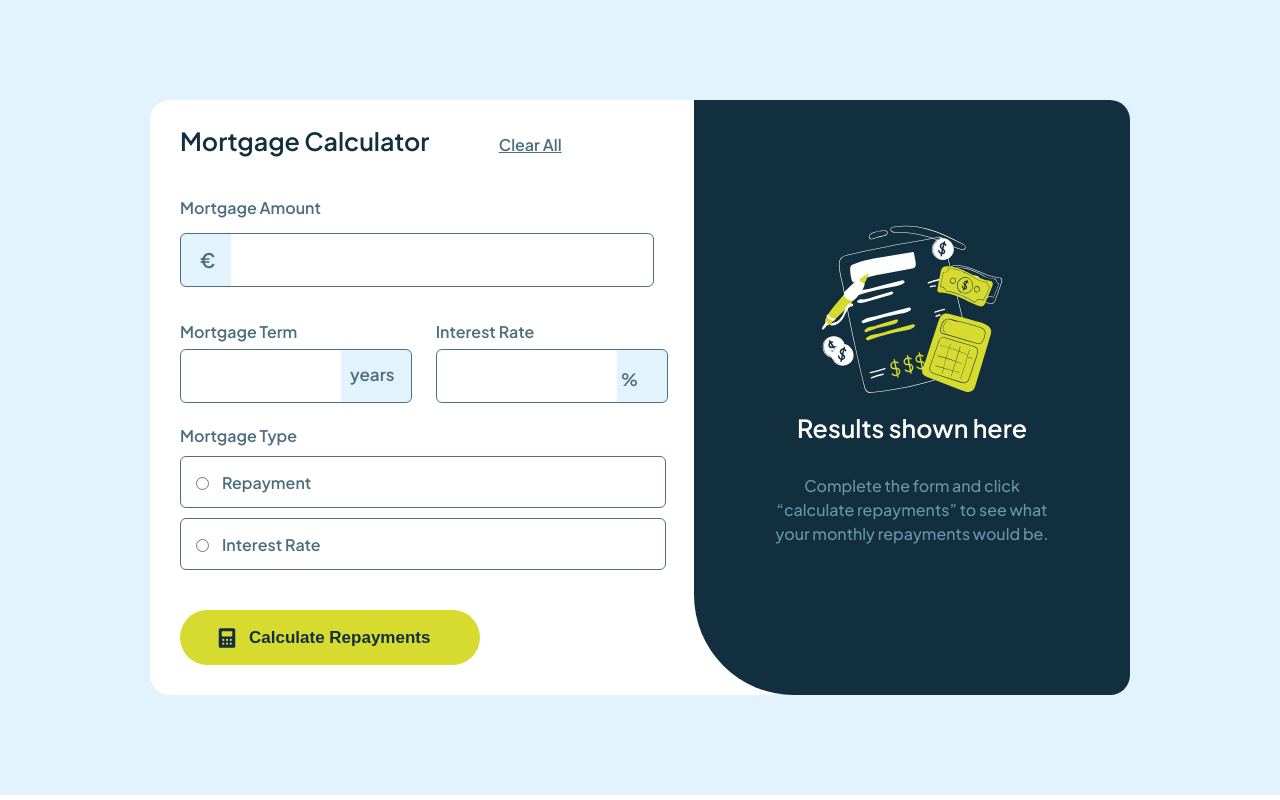
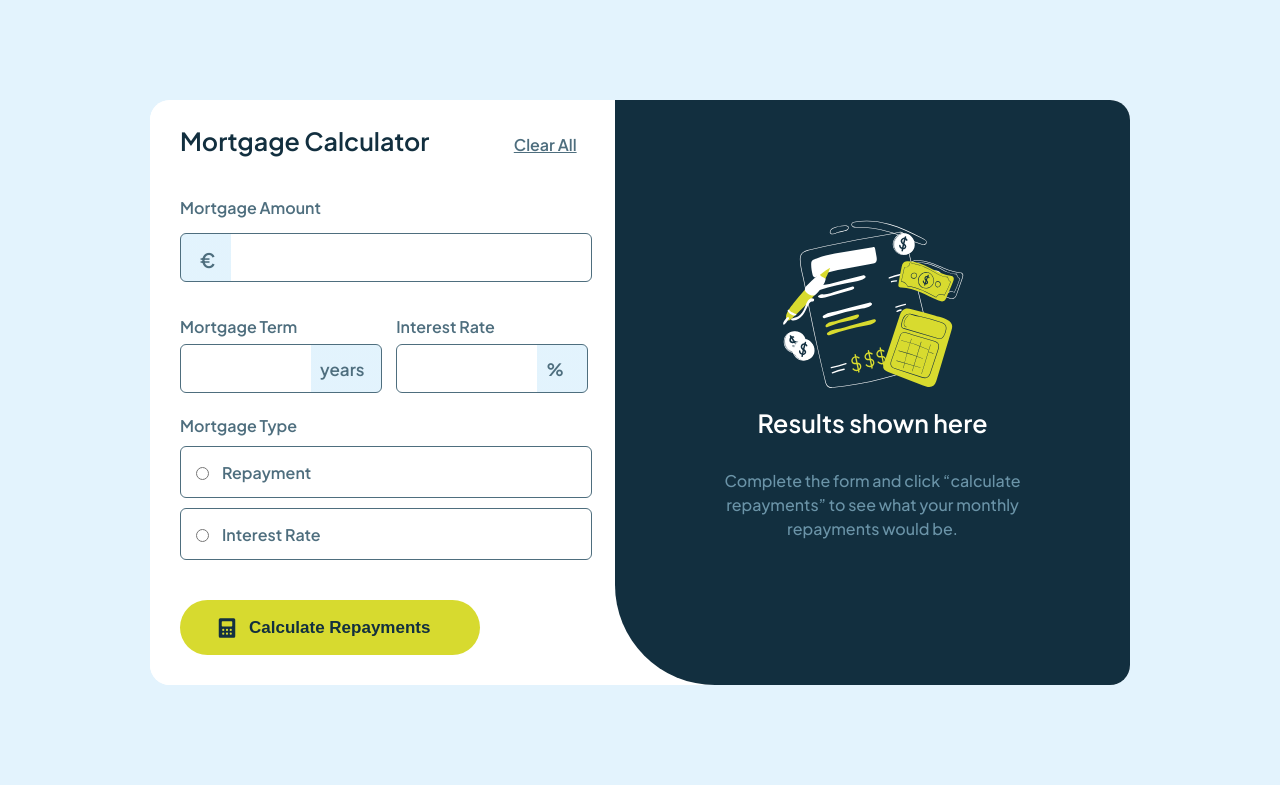
Before and after one commit to Fabiosdl/mortgage-repayment-calc, a React (Create React App) app: page / in a window 1280 px wide. Built offline with nearby package versions, Linux system fonts and the light colour scheme.

Commit message:
desktop version final

```diff
--- a/src/App.css
+++ b/src/App.css
@@ -7,6 +7,7 @@ html, body {
   font-family: 'Plus Jakarta Sans';
   font-weight: 500, 700;
   font-size: 16px;
+
 }
 
 .App-container{
@@ -17,6 +18,13 @@ html, body {
   padding-right: 150px;
   padding-top: 100px;
   padding-bottom: 100px;
+}
+
+.background-container{
+  display: flex;
+  width: 100%;
+  background-color: hsl(0, 0%, 100%);
+  border-radius: 20px;
 }
 
 .left-container, .right-container {
@@ -33,8 +41,6 @@ html, body {
   font-weight: 600;
   align-items:start;
   padding-left: 30px;
-  padding-right: 120px;
-  margin-right: -80px; /*so the left background can fill the empty space left by the right container*/
   border-top-left-radius: 20px;
   border-bottom-left-radius: 20px;
   color: hsl(202, 55%, 16%);
@@ -48,21 +54,25 @@ html, body {
 .heading a{
   font-size: 16px;
   color: hsl(200, 24%, 40%);
-  margin-left: 65px;
+  margin-left: 80px;
 }
 
 .mortgage-inputs {
   display: flex;
   flex-direction: column;
-  max-width: 100%;
+  width: 92%;
 }
 
+.amount-container {
+  display: flex;
+  flex-direction: column;
+  width: 103%;
+}
 
 .input-field {
-  height: 50px;
+  height: 45px;
   border: 1px solid hsl(200, 24%, 40%);
   border-radius: 6px;
-  outline: none; /* Removes default focus outline */
 }
 
 .input-field:hover{
@@ -71,15 +81,6 @@ html, body {
 
 .input-field:focus{
   border: 2px solid hsl(61, 70%, 52%);
- }
-
- .input-field.error {
-  border-color: hsl(4, 69%, 50%); /* Optional: Adjusts the border color to match */
-}
-
-.amount-container {
-  display: flex;
-  flex-direction: column;
 }
 
 .input-field.amount {
@@ -95,7 +96,7 @@ html, body {
 .pound {
   position: relative;
   left: 20px;
-  top: -40px;
+  top: -35px;
   font-size: 20px;
   color: hsl(200, 24%, 40%);
   width: 50px;
@@ -122,16 +123,13 @@ html, body {
 
 .input-field.error{
   background: linear-gradient(to right, hsl(4, 69%, 50%) 50px, transparent 50px);
+  border-color: hsl(4, 69%, 50%);
 }
 
 .inline-input-container {
   display: flex;
   justify-content: space-between;
-}
-
-.inline-input{
-  width: 45%;
-  margin-right: 5px;
+  gap: 22px;
 }
 
 .inline-input .error-validation {
@@ -152,6 +150,7 @@ html, body {
   font-size: 17px;
   font-weight: bold;
   padding-left: 15px;
+  width: 94%;
   margin-top: 5px;
 }
 
@@ -186,8 +185,8 @@ html, body {
 .years {
   display: block;
   position: relative;
-  left: 170px;
-  top: 0px;
+  left: 140px;
+  top: 5px;
   margin-top: -40px;
   font-size: 17px;
   color: hsl(200, 24%, 40%);
@@ -197,9 +196,10 @@ html, body {
 .porcentage {
   display: block;
   position: relative;
-  left: 185px;
+  left: 150px;
   top: -35px;
   font-size: 17px;
+  font-weight: bold;
   color: hsl(200, 24%, 40%);
   width: 50px;
 }
@@ -285,7 +285,7 @@ button:hover{
 /*-------- Right Container ------------------------------------------------------------*/
 
 .right-container {
-  flex: 1.1;
+  flex: 1;
   background-color: hsl(202, 55%, 16%);
   background-repeat: no-repeat;
   border-top-right-radius: 20px;
--- a/src/App.js
+++ b/src/App.js
@@ -4,10 +4,7 @@ import './App.css';
 function App() {
 
   const [selectedOption, setSelectedOption] = useState(null);
-
   const [isSubmitted, setIsSubmitted] = useState(false);
-
-  // to store the monthly repayment result
   const [monthlyRepayment, setMonthlyRepayment] = useState(0);
   const [totalRepayment, setTotalRepayment] = useState(0);
 
@@ -25,7 +22,6 @@ function App() {
     amount: '',
     term: '',
     rate: '',
-    radio:'',
   });
 
   const [errors, setErrors] = useState({});
@@ -96,6 +92,7 @@ function App() {
 
   return (
     <div className="App-container">
+      <div className='background-container'>
         <div className="left-container">
           <div className='heading'>
             <p>Mortgage Calculator <a href='#'
@@ -209,6 +206,7 @@ function App() {
             )}
         </div>
       </div>
+    </div>
   );
 }
 
```
Lines whose indentation alone changed are shown as unchanged.
